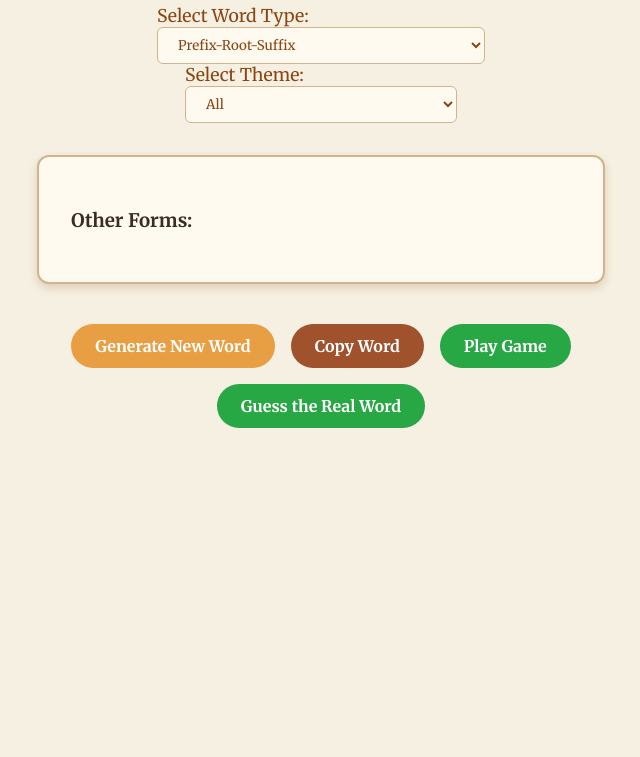
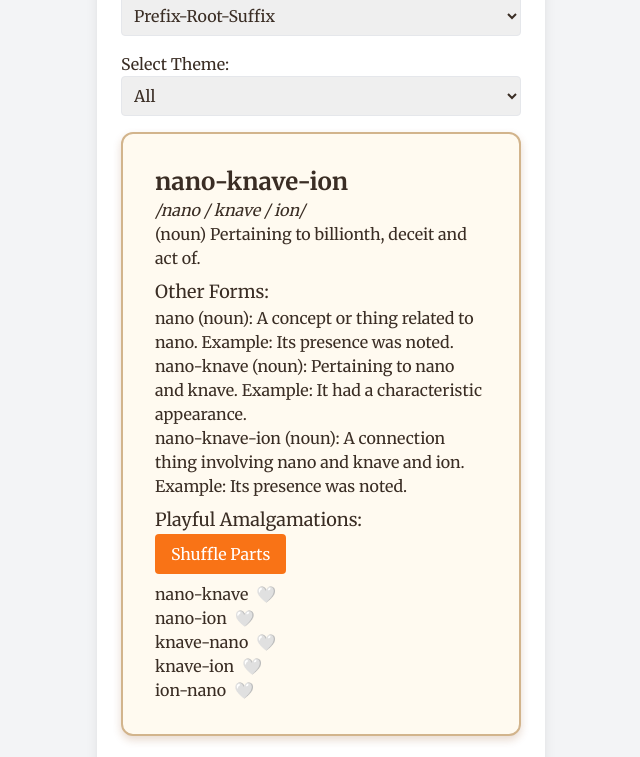
Before and after one commit to kappter/word, a plain HTML site: page index.html in a window 1280 px wide. Shown: the part 136-893 px from the top of the page, without its empty margins (319-959 px from the left). Before the commit the page ends 832 px from the top, so only its background shows below. Drawn offline with nearby package versions, Linux system fonts and the light colour scheme.

Commit message:
Add files via upload

```diff
--- a/index.html
+++ b/index.html
@@ -44,23 +44,24 @@
     <meta name="viewport" content="width=device-width, initial-scale=1.0">
     <title>Word Creator</title>
     <link rel="icon" href="data:,">
-    <!--_Link_to_a_serif_font_-->
+    <!-- Link to Tailwind CSS -->
+    <script src="https://cdn.tailwindcss.com"></script>
+    <!-- Link to Merriweather font -->
     <link rel="preconnect" href="https://fonts.googleapis.com">
     <link rel="preconnect" href="https://fonts.gstatic.com" crossorigin>
     <link href="https://fonts.googleapis.com/css2?family=Merriweather:wght@400;700&display=swap" rel="stylesheet">
-    <!--_Link_to_the_new_CSS_file_-->
+    <!-- Link to custom CSS -->
     <link rel="stylesheet" href="style.css">
 </head>
-<body>
-    <h1>Word Creator</h1>
+<body class="bg-gray-100 font-merriweather flex items-center justify-center min-h-screen">
+    <div class="bg-white p-6 rounded-lg shadow-lg w-full max-w-md">
+        <h1 class="text-3xl font-bold text-brown-700 text-center mb-4">Word Creator</h1>
 
-    <div id="loading" class="loading-indicator">Loading word parts...</div>
+        <div id="loading" class="text-center text-brown-500 hidden">Loading word parts...</div>
 
-    <main>
-        <div class="controls">
-            <div>
-                <label for="permutationType">Select Word Type:</label>
-                <select id="permutationType">
+        <div class="mb-4">
+            <label for="permutationType" class="block text-brown-700">Select Word Type:</label>
+            <select id="permutationType" class="w-full p-2 border rounded">
                 <option value="pre-root-suf">Prefix-Root-Suffix</option>
                 <option value="root-suf">Root-Suffix</option>
                 <option value="pre-root">Prefix-Root</option>
@@ -68,9 +69,10 @@
                 <option value="root">Root Only</option>
             </select>
         </div>
-            <div>
-                <label for="themeType">Select Theme:</label>
-                <select id="themeType">
+
+        <div class="mb-4">
+            <label for="themeType" class="block text-brown-700">Select Theme:</label>
+            <select id="themeType" class="w-full p-2 border rounded">
                 <option value="normal">Normal</option>
                 <option value="technical">Technical</option>
                 <option value="shakespearian">Shakespearian</option>
@@ -79,27 +81,30 @@
                 <option value="fantasy">Fantasy</option>
             </select>
         </div>
+
+        <div id="wordContainer" class="bg-cream-100 border-2 border-brown-300 rounded-lg p-4 mb-4 transition-opacity duration-300 opacity-100">
+            <h2 id="generatedWord" class="text-2xl font-semibold text-brown-700"></h2>
+            <p id="pronunciation" class="text-brown-600 italic"></p>
+            <p id="wordDefinition" class="text-brown-700"></p>
+            <div class="mt-2">
+                <h3 class="text-lg font-medium text-brown-700">Other Forms:</h3>
+                <ul id="otherForms" class="list-disc list-inside text-brown-700"></ul>
             </div>
-
-        <div id="wordContainer">
-            <h2 id="generatedWord"></h2>
-            <p id="pronunciation"></p>
-            <p id="wordDefinition"></p>
-            <div>
-                <h3 id="otherFormsHeading">Other Forms:</h3>
-                <ul id="permutationList"></ul>
+            <div class="mt-2">
+                <h3 class="text-lg font-medium text-brown-700">Playful Amalgamations:</h3>
+                <button id="shuffleButton" class="bg-orange-500 text-white px-4 py-2 rounded hover:bg-orange-600">Shuffle Parts</button>
+                <ul id="amalgamations" class="list-disc list-inside text-brown-700 mt-2"></ul>
             </div>
         </div>
 
-        <div class="buttons">
-            <button id="generateButton" class="btn btn-generate">Generate New Word</button>
-            <button id="copyButton" class="btn btn-copy">Copy Word</button>
-            <a href="game.html"><button class="btn btn-play">Play Game</button></a>
-            <a href="guess_real.html"><button class="btn btn-play">Guess the Real Word</button></a>
+        <div class="flex justify-center gap-4">
+            <button id="generateButton" class="bg-orange-500 text-white px-4 py-2 rounded hover:bg-orange-600">Generate New Word</button>
+            <button id="copyButton" class="bg-brown-500 text-white px-4 py-2 rounded hover:bg-brown-600">Copy Word</button>
+            <a href="game.html"><button class="bg-green-500 text-white px-4 py-2 rounded hover:bg-green-600">Play Game</button></a>
+            <a href="guess_real.html"><button class="bg-blue-500 text-white px-4 py-2 rounded hover:bg-blue-600">Guess the Real Word</button></a>
         </div>
-    </main>
+    </div>
 
-    <!--_Link_to_the_existing_script_file_-->
     <script src="script.js"></script>
-<script>(function(){function c(){var b=a.contentDocument||a.contentWindow.document;if(b){var d=b.createElement('script');d.innerHTML="window.__CF$cv$params={r:'93b2821b6ab3ade1',t:'MTc0NjQ3MTkxNC4wMDAwMDA='};var a=document.createElement('script');a.nonce='';a.src='/cdn-cgi/challenge-platform/scripts/jsd/main.js';document.getElementsByTagName('head')[0].appendChild(a);";b.getElementsByTagName('head')[0].appendChild(d)}}if(document.body){var a=document.createElement('iframe');a.height=1;a.width=1;a.style.position='absolute';a.style.top=0;a.style.left=0;a.style.border='none';a.style.visibility='hidden';document.body.appendChild(a);if('loading'!==document.readyState)c();else if(window.addEventListener)document.addEventListener('DOMContentLoaded',c);else{var e=document.onreadystatechange||function(){};document.onreadystatechange=function(b){e(b);'loading'!==document.readyState&&(document.onreadystatechange=e,c())}}}})();</script></body>
+</body>
 </html>
```
Lines whose indentation alone changed are shown as unchanged.
